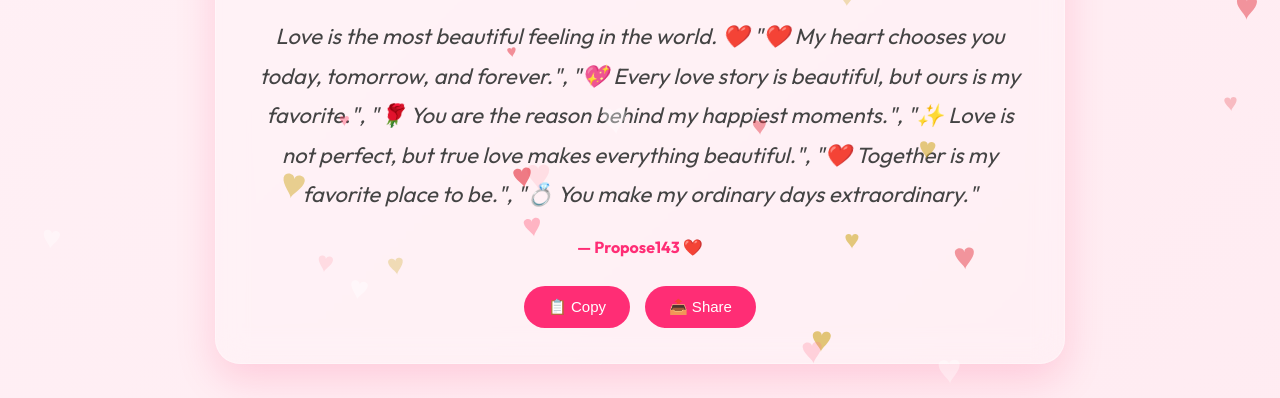
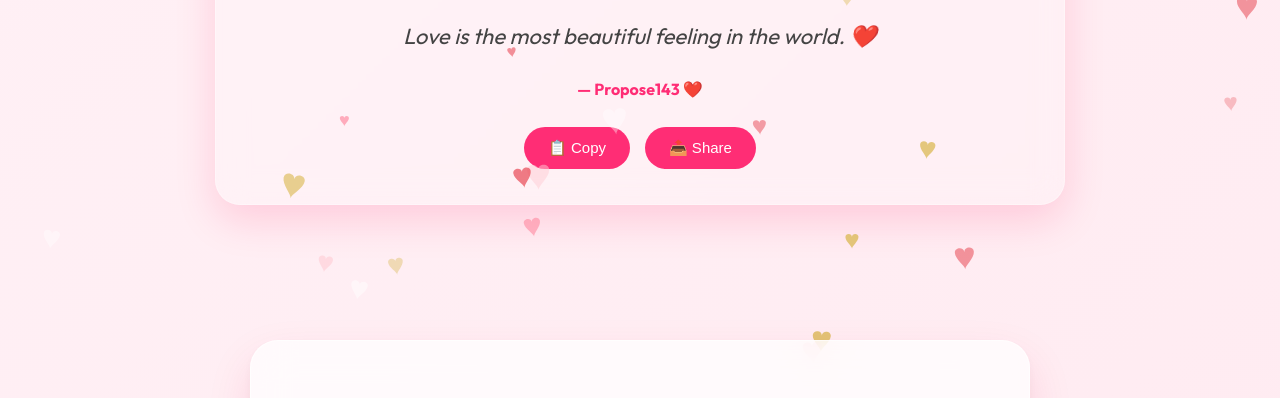
Before and after one commit to Monish963/propose, a plain HTML site: page index.html in a window 1280 px wide. Shown: the part 137-535 px from the top of the page. Drawn offline with nearby package versions, Linux system fonts and the light colour scheme; a web font is replaced by a local one.

Commit message:
Update index.html

```diff
--- a/index.html
+++ b/index.html
@@ -74,12 +74,6 @@
 
         <p id="dailyQuote">
             Love is the most beautiful feeling in the world. ❤️
-            "❤️ My heart chooses you today, tomorrow, and forever.",
-    "💖 Every love story is beautiful, but ours is my favorite.",
-    "🌹 You are the reason behind my happiest moments.",
-    "✨ Love is not perfect, but true love makes everything beautiful.",
-    "❤️ Together is my favorite place to be.",
-    "💍 You make my ordinary days extraordinary."
         </p>
 
         <span class="quote-author">— Propose143 ❤️</span>
```
